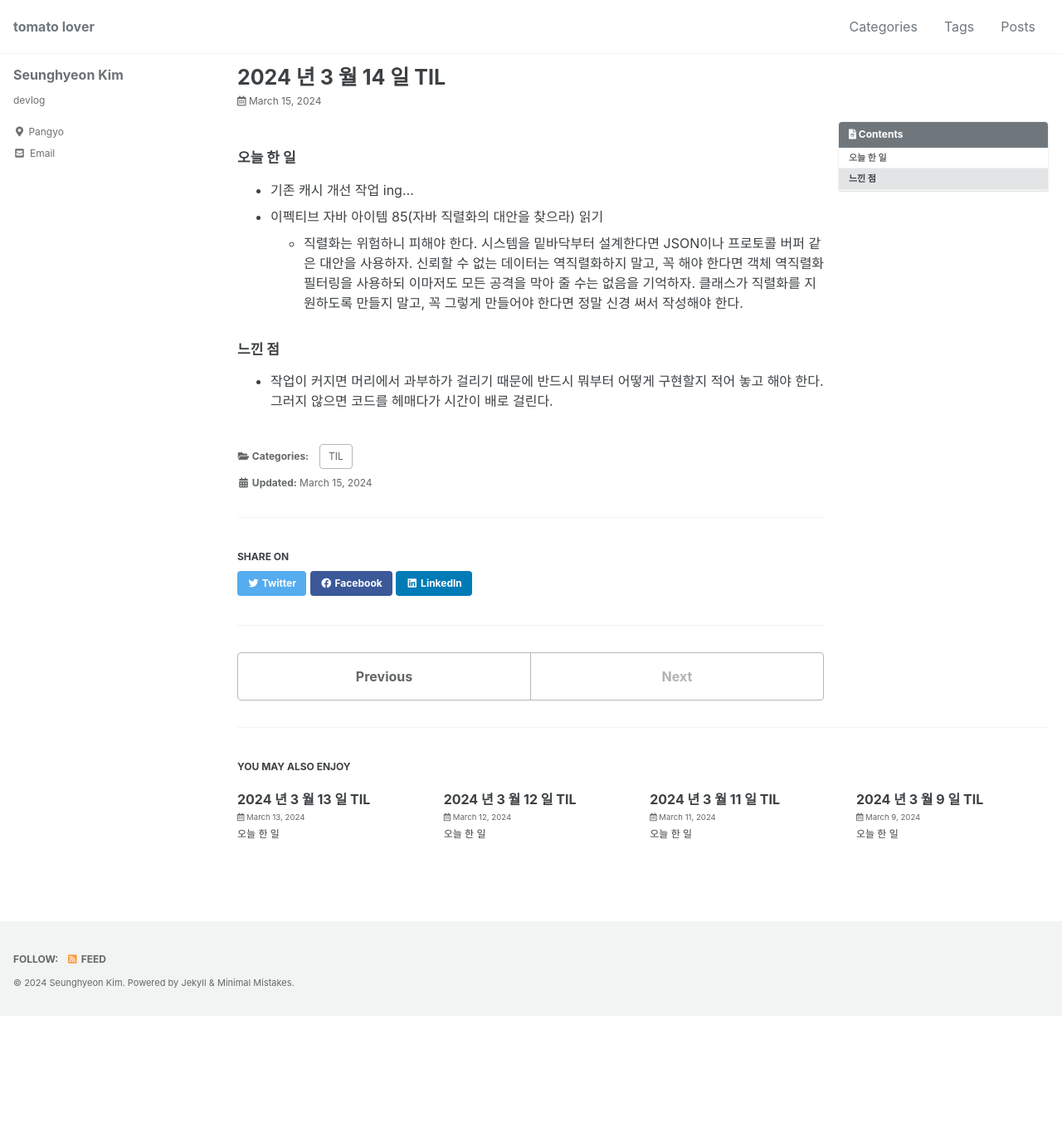
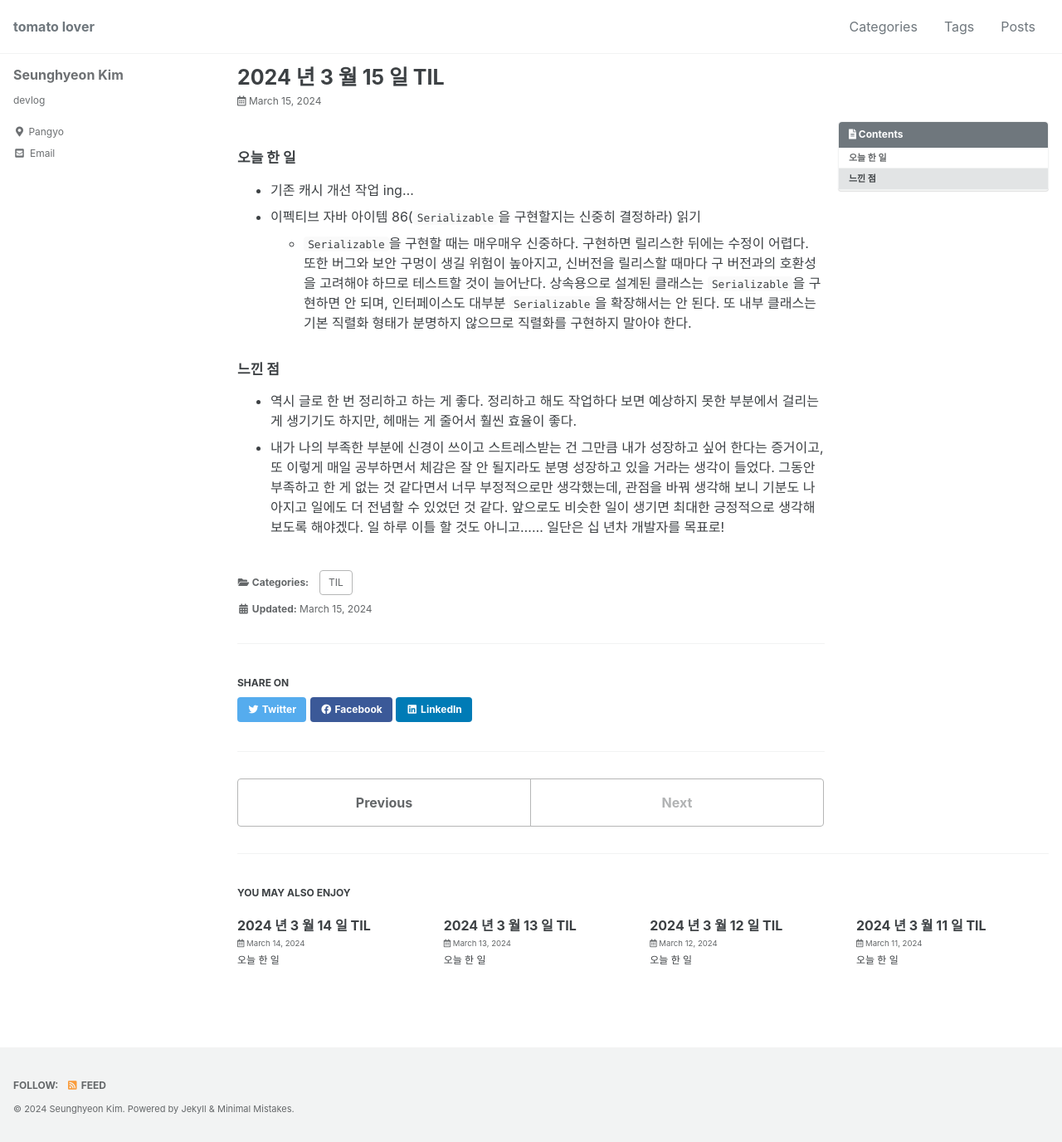
Before and after one commit to ssseungzz/ssseungzz.github.io, a Jekyll site: the page built from _posts/2024-03-15-20240315-TIL.md, in a window 1280 px wide. Shown: the whole page at 83% size. Built offline with Jekyll 4.4.1, drawn with Linux system fonts in a browser that asks for light colours; cached includes are drawn as plain includes; before the commit the page ends 1224 px from its top, so only the background shows below that.

Commit message:
[add] 20240315 TIL 추가

```diff
--- a/_posts/2024-03-15-20240315-TIL.md
+++ b/_posts/2024-03-15-20240315-TIL.md
@@ -1,5 +1,5 @@
 ---
-title: "2024 년 3 월 14 일 TIL"
+title: "2024 년 3 월 15 일 TIL"
 categories:
   - TIL
 tags:
@@ -12,11 +12,13 @@ toc_sticky: true
 #### 오늘 한 일
 
 * 기존 캐시 개선 작업 ing...
-* 이펙티브 자바 아이템 85(자바 직렬화의 대안을 찾으라) 읽기
-  * 직렬화는 위험하니 피해야 한다. 시스템을 밑바닥부터 설계한다면 JSON이나 프로토콜 버퍼 같은 대안을 사용하자. 신뢰할 수 없는 데이터는 역직렬화하지 말고, 꼭 해야 한다면 객체 역직렬화 필터링을 사용하되 이마저도 모든 공격을 막아 줄 수는 없음을 기억하자. 클래스가 직렬화를 지원하도록 만들지 말고, 꼭 그렇게 만들어야 한다면 정말 신경 써서 작성해야 한다.
+* 이펙티브 자바 아이템 86(`Serializable`을 구현할지는 신중히 결정하라) 읽기
+  * `Serializable`을 구현할 때는 매우매우 신중하다. 구현하면 릴리스한 뒤에는 수정이 어렵다. 또한 버그와 보안 구멍이 생길 위험이 높아지고, 신버전을 릴리스할 때마다 구 버전과의 호환성을 고려해야 하므로 테스트할 것이 늘어난다. 상속용으로 설계된 클래스는 `Serializable`을 구현하면 안 되며, 인터페이스도 대부분 `Serializable`을 확장해서는 안 된다. 또 내부 클래스는 기본 직렬화 형태가 분명하지 않으므로 직렬화를 구현하지 말아야 한다.
+
 
 
 
 #### 느낀 점
 
-* 작업이 커지면 머리에서 과부하가 걸리기 때문에 반드시 뭐부터 어떻게 구현할지 적어 놓고 해야 한다. 그러지 않으면 코드를 헤매다가 시간이 배로 걸린다.
+* 역시 글로 한 번 정리하고 하는 게 좋다. 정리하고 해도 작업하다 보면 예상하지 못한 부분에서 걸리는 게 생기기도 하지만, 헤매는 게 줄어서 훨씬 효율이 좋다.
+* 내가 나의 부족한 부분에 신경이 쓰이고 스트레스받는 건 그만큼 내가 성장하고 싶어 한다는 증거이고, 또 이렇게 매일 공부하면서 체감은 잘 안 될지라도 분명 성장하고 있을 거라는 생각이 들었다. 그동안 부족하고 한 게 없는 것 같다면서 너무 부정적으로만 생각했는데, 관점을 바꿔 생각해 보니 기분도 나아지고 일에도 더 전념할 수 있었던 것 같다. 앞으로도 비슷한 일이 생기면 최대한 긍정적으로 생각해 보도록 해야겠다. 일 하루 이틀 할 것도 아니고...... 일단은 십 년차 개발자를 목표로!
```
Also changed, not shown: _posts/2024-03-14-20240314-TIL.md (added, +22 -0 lines).
